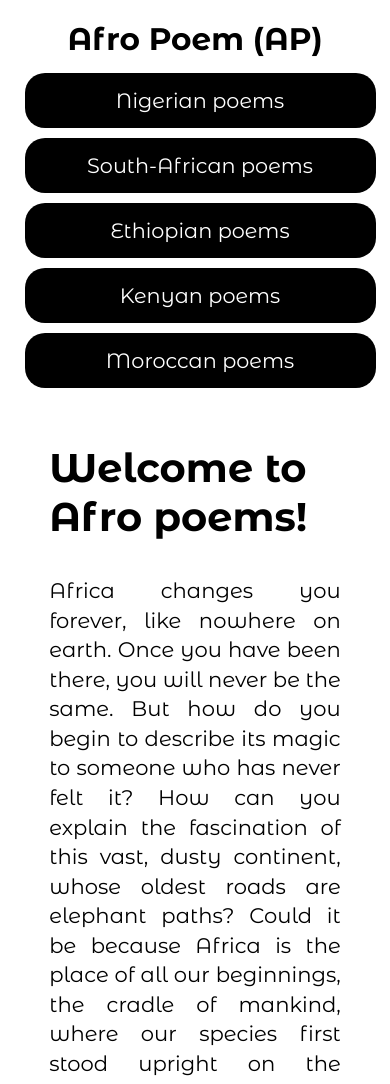
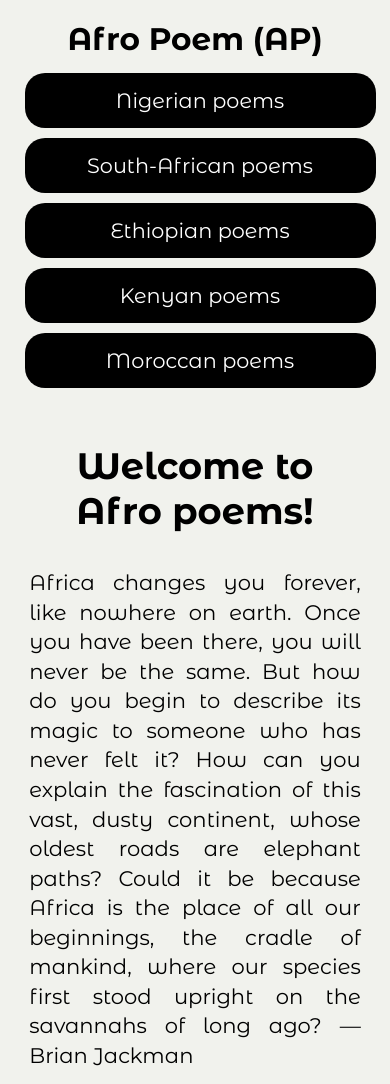
Before and after one commit to Ernestsomto/afro-poem-htmlonly, a plain HTML site: page index.html in a window 390 px wide. Shown: the top 1084 px of the page. Drawn offline with Linux system fonts and the light colour scheme.

Commit message:
Updated Css and html files

```diff
--- a/Css/style.css
+++ b/Css/style.css
@@ -19,11 +19,13 @@ sans-serif;*/
     --g-font-size: 16px;
     --big-font-size: 1.4rem;
     --small-font-size: 1rem;
+    --primary-color: #f1f2ed;
 }
 
 body {
     font-family: 'Montserrat Alternates', sans-serif;
     font-size: 1.3rem;
+    background-color: var(--primary-color);
 }
 
 .nav-wrapper {
@@ -31,6 +33,7 @@ body {
     width: 90%;
     display: flex;
 }
+
 
 .Container-main {
     margin: 40px auto;
@@ -225,7 +228,7 @@ hr {
 
 }
 
-@media (max-width:800px) {
+@media (max-width:600px) {
 
     .nav-wrapper,
     .nav {
@@ -266,6 +269,13 @@ hr {
 
     .heading-text {
         width: 100%;
+        padding: 0px;
+        text-align: center;
+
+    }
+
+    .heading-text h3 {
+        font-size: 2.3rem;
     }
 
     .box-wrapper {
```
Also changed, not shown: index.html (+1 -0 lines), 1 other file.
